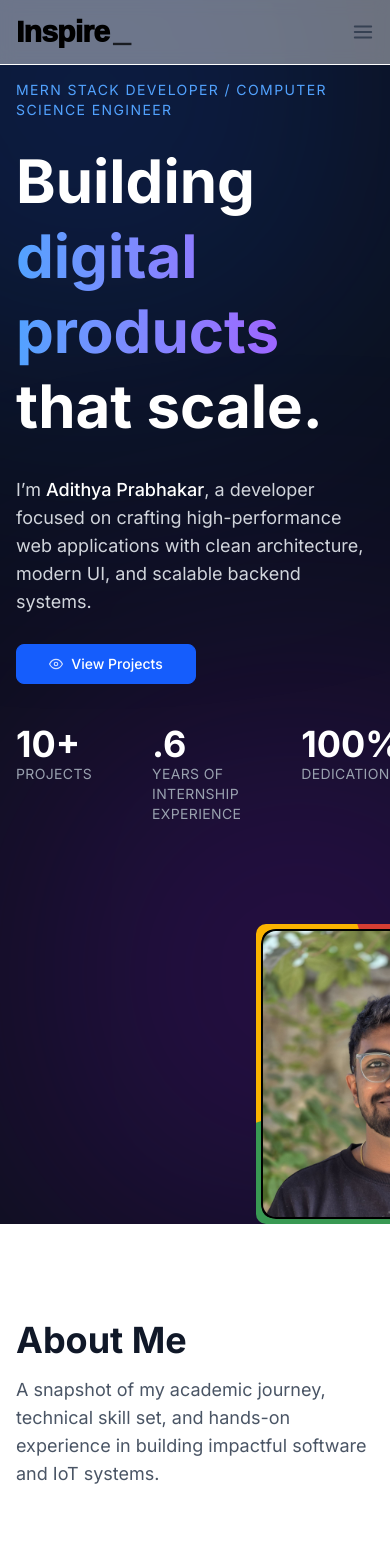
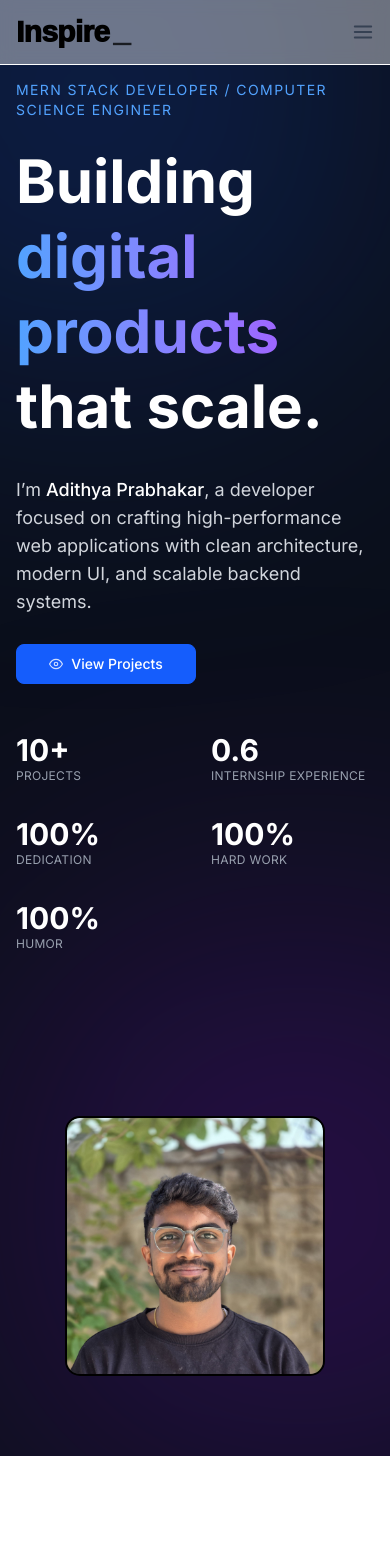
Before and after one commit to AdithyaPrabhakar/Adithya_Portfolio, a React (Vite) app: page / in a window 390 px wide. Shown: the top 1551 px of the page. Built offline with nearby package versions, Linux system fonts and the light colour scheme; a web font is replaced by a local one.

Commit message:
mobile optimization

```diff
--- a/src/components/Home/Hero.jsx
+++ b/src/components/Home/Hero.jsx
@@ -67,54 +67,82 @@ const Hero = () => {
 
             </div>
             {/* STATS */}
-            <div className="mt-10 flex gap-15 ">
+            <div
+  className="
+    mt-12
+    grid grid-cols-2
+    sm:grid-cols-3
+    lg:grid-cols-5
+    gap-8
+    max-w-xl lg:max-w-none
+  "
+>
   <div>
-                <p className="text-4xl font-bold">10+</p>
-                <p className="text-sm text-gray-400 uppercase tracking-wide">
+    <p className="text-3xl md:text-4xl font-bold">10+</p>
+    <p className="text-xs sm:text-sm text-gray-400 uppercase tracking-wide">
       Projects
     </p>
   </div>
+
   <div>
-                <p className="text-4xl font-bold">.6</p>
-                <p className="text-sm text-gray-400 uppercase tracking-wide">
-                  Years of Internship Experience
+    <p className="text-3xl md:text-4xl font-bold">0.6</p>
+    <p className="text-xs sm:text-sm text-gray-400 uppercase tracking-wide">
+      Internship Experience
     </p>
   </div>
+
   <div>
-                <p className="text-4xl font-bold">100%</p>
-                <p className="text-sm text-gray-400 uppercase tracking-wide">
+    <p className="text-3xl md:text-4xl font-bold">100%</p>
+    <p className="text-xs sm:text-sm text-gray-400 uppercase tracking-wide">
       Dedication
     </p>
   </div>
+
   <div>
-                <p className="text-4xl font-bold">100%</p>
-                <p className="text-sm text-gray-400 uppercase tracking-wide">
-                  Hardwork
+    <p className="text-3xl md:text-4xl font-bold">100%</p>
+    <p className="text-xs sm:text-sm text-gray-400 uppercase tracking-wide">
+      Hard Work
     </p>
   </div>
+
   <div>
-                <p className="text-4xl font-bold">100%</p>
-                <p className="text-sm text-gray-400 uppercase tracking-wide">
-                  Humorous
+    <p className="text-3xl md:text-4xl font-bold">100%</p>
+    <p className="text-xs sm:text-sm text-gray-400 uppercase tracking-wide">
+      Humor
     </p>
   </div>
 </div>
+
             <div className='h-5'></div>
           </motion.div>
 
           {/* RIGHT CONTENT – PIXEL TRANSITION */}
-          <div  className="rainbow flex justify-center lg:justify-end ml-60">
+          <div
+  className="
+    flex justify-center
+    lg:justify-end
+    mt-16 lg:mt-0
+  "
+>
+  <div
+    className="
+      w-[260px] h-[340px]
+      sm:w-[300px] sm:h-[400px]
+      md:w-[340px] md:h-[440px]
+      lg:w-[380px] lg:h-[500px]
+    "
+  >
     <PixelTransition
       firstContent={
         <img
-                  src="myphoto.jpeg"
+          src={`${import.meta.env.BASE_URL}myphoto.jpeg`}
           alt="Adithya Prabhakar"
-                  className="w-full h-full object-cover"
+          className="w-full h-full object-cover rounded-xl"
         />
       }
       secondContent={
-                <div className="w-full h-full grid place-items-center bg-[#111]">
-                  <p className="text-4xl font-black text-white">Hey!</p>
+        <div className="w-full h-full grid place-items-center bg-[#111] rounded-xl">
+          <p className="text-3xl font-black text-white">Hey!</p>
         </div>
       }
       gridSize={22}
@@ -124,6 +152,8 @@ const Hero = () => {
       className="custom-pixel-card"
     />
   </div>
+</div>
+
 
 
 
```
Lines whose indentation alone changed are shown as unchanged.
